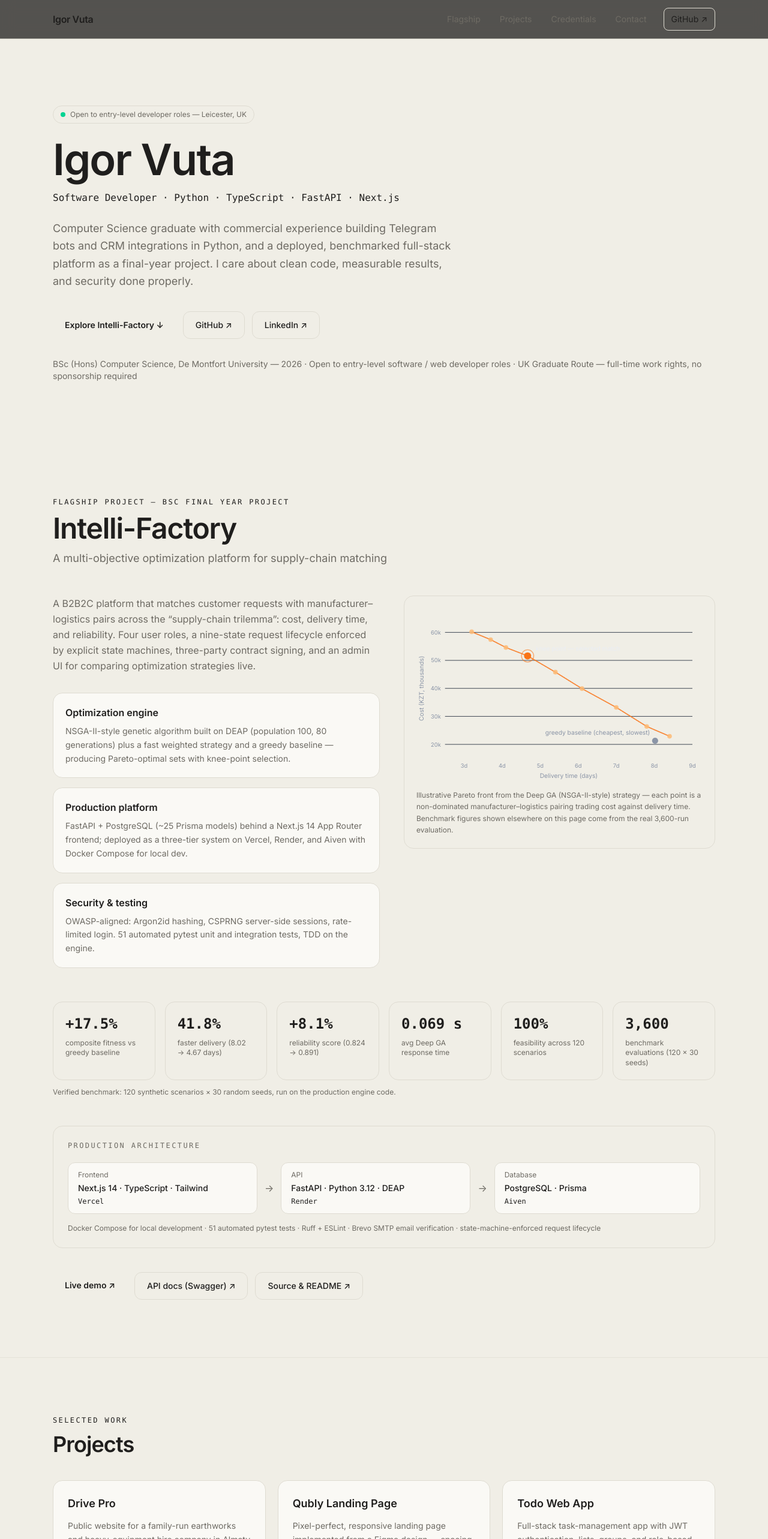
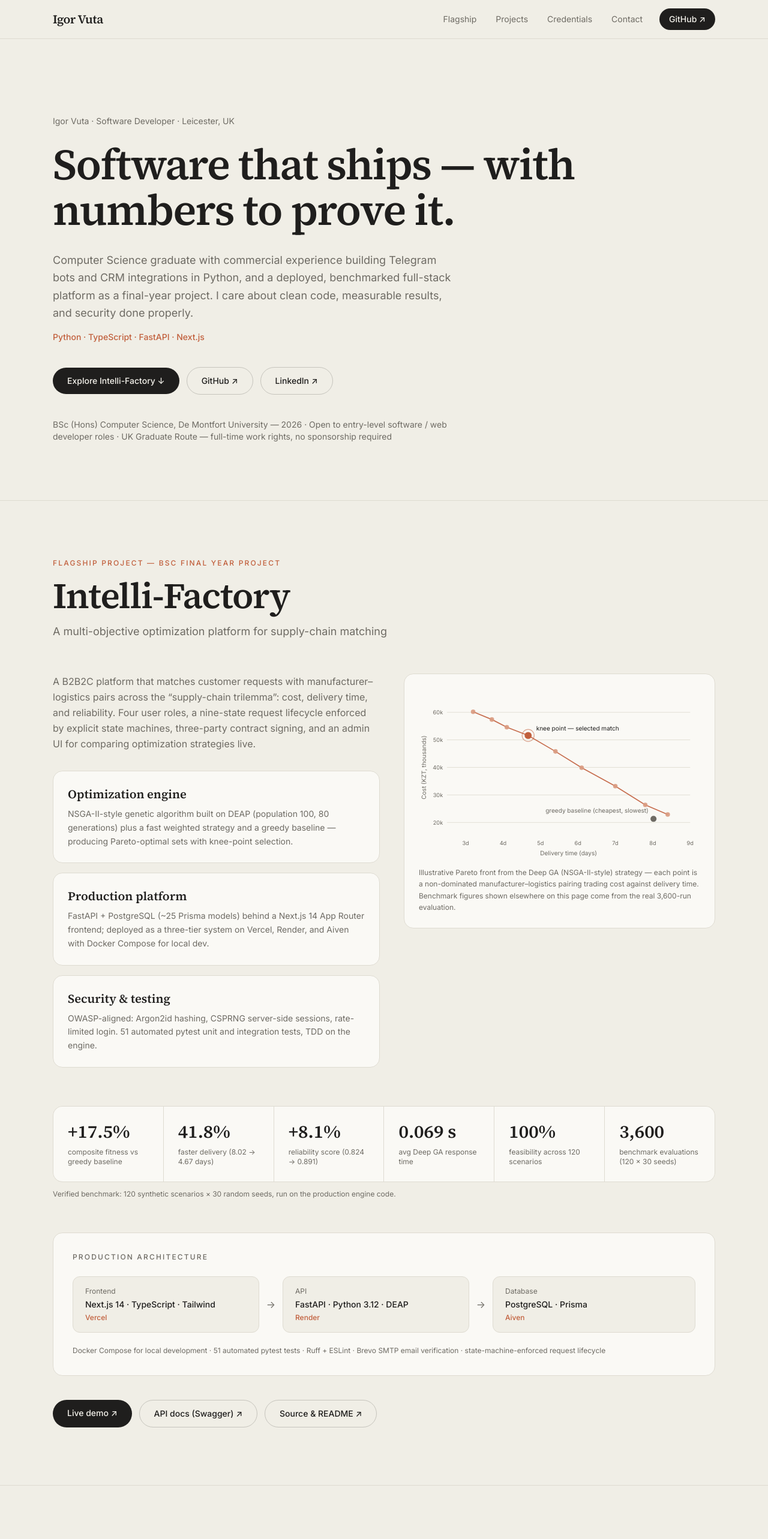
Before and after one commit to igor-vuta/portfolio, a Next.js app: page / in a window 1280 px wide. Shown: the top 2566 px of the page at 60% size. Built offline with nearby package versions, Linux system fonts and the light colour scheme.

Commit message:
feat: restyle all section components for light editorial theme

```diff
--- a/components/Flagship.tsx
+++ b/components/Flagship.tsx
@@ -4,43 +4,44 @@ import { flagship } from "@/lib/profile";
 
 export default function Flagship() {
   return (
-    <section id="flagship" className="mx-auto max-w-6xl scroll-mt-24 px-6 py-24">
+    <section id="flagship" className="border-t border-line">
+      <div className="mx-auto max-w-6xl scroll-mt-24 px-6 py-24">
         <Reveal>
-        <p className="font-mono text-xs uppercase tracking-[0.2em] text-accent">
+          <p className="text-xs font-medium uppercase tracking-[0.18em] text-clay">
             {flagship.eyebrow}
           </p>
-        <h2 className="mt-3 text-3xl font-bold tracking-tight sm:text-5xl">
+          <h2 className="mt-4 font-serif text-4xl font-semibold tracking-tight sm:text-6xl">
             {flagship.name}
           </h2>
-        <p className="mt-3 max-w-3xl text-lg text-fog">{flagship.tagline}</p>
+          <p className="mt-4 max-w-3xl text-lg text-fog">{flagship.tagline}</p>
         </Reveal>
 
-      <div className="mt-12 grid gap-10 lg:grid-cols-[1.05fr_1fr] lg:items-start">
+        <div className="mt-14 grid gap-10 lg:grid-cols-[1.05fr_1fr] lg:items-start">
           <div>
             <Reveal>
               <p className="leading-relaxed text-fog">{flagship.description}</p>
             </Reveal>
             <div className="mt-8 space-y-4">
               {flagship.pillars.map((pillar, i) => (
-              <Reveal key={pillar.title} delay={i * 110}>
-                <div className="rounded-2xl border border-line bg-card p-5 transition hover:border-accent/40">
-                  <h3 className="font-semibold text-amber">{pillar.title}</h3>
+                <Reveal key={pillar.title} delay={i * 100}>
+                  <div className="rounded-2xl border border-line bg-card p-6 transition hover:border-clay/50">
+                    <h3 className="font-serif text-xl font-semibold">{pillar.title}</h3>
                     <p className="mt-2 text-sm leading-relaxed text-fog">{pillar.body}</p>
                   </div>
                 </Reveal>
               ))}
             </div>
           </div>
-        <Reveal delay={150}>
+          <Reveal delay={140}>
             <ParetoChart />
           </Reveal>
         </div>
 
         <Reveal>
-        <div className="mt-14 grid grid-cols-2 gap-4 md:grid-cols-3 lg:grid-cols-6">
+          <div className="mt-16 grid grid-cols-2 gap-px overflow-hidden rounded-2xl border border-line bg-line md:grid-cols-3 lg:grid-cols-6">
             {flagship.metrics.map((m) => (
-            <div key={m.label} className="rounded-2xl border border-line bg-panel p-5">
-              <p className="font-mono text-2xl font-bold text-amber">{m.value}</p>
+              <div key={m.label} className="bg-card p-6">
+                <p className="font-serif text-3xl font-semibold text-ink">{m.value}</p>
                 <p className="mt-2 text-xs leading-snug text-fog">{m.label}</p>
               </div>
             ))}
@@ -49,17 +50,17 @@ export default function Flagship() {
         </Reveal>
 
         <Reveal>
-        <div className="mt-12 rounded-2xl border border-line bg-panel p-6">
-          <p className="font-mono text-xs uppercase tracking-[0.2em] text-fog">
+          <div className="mt-14 rounded-2xl border border-line bg-card p-8">
+            <p className="text-xs font-medium uppercase tracking-[0.18em] text-fog">
               Production architecture
             </p>
-          <div className="mt-5 flex flex-col items-stretch gap-3 md:flex-row md:items-center">
+            <div className="mt-6 flex flex-col items-stretch gap-3 md:flex-row md:items-center">
               {flagship.architecture.map((a, i) => (
                 <div key={a.layer} className="flex flex-1 items-center gap-3">
-                <div className="w-full rounded-xl border border-line bg-card px-4 py-3">
+                  <div className="w-full rounded-xl border border-line bg-oat px-5 py-4">
                     <p className="text-xs text-fog">{a.layer}</p>
                     <p className="mt-1 text-sm font-medium">{a.tech}</p>
-                  <p className="mt-1 font-mono text-xs text-amber">{a.host}</p>
+                    <p className="mt-1 text-xs font-medium text-clay">{a.host}</p>
                   </div>
                   {i < flagship.architecture.length - 1 && (
                     <span className="hidden text-fog md:block" aria-hidden="true">
@@ -69,7 +70,7 @@ export default function Flagship() {
                 </div>
               ))}
             </div>
-          <p className="mt-4 text-xs text-fog">
+            <p className="mt-5 text-xs leading-relaxed text-fog">
               Docker Compose for local development · 51 automated pytest tests · Ruff + ESLint ·
               Brevo SMTP email verification · state-machine-enforced request lifecycle
             </p>
@@ -82,7 +83,7 @@ export default function Flagship() {
               href={flagship.liveUrl}
               target="_blank"
               rel="noreferrer"
-            className="rounded-xl bg-accent px-5 py-3 text-sm font-semibold text-ink transition hover:bg-amber"
+              className="rounded-full bg-ink px-6 py-3 text-sm font-medium text-cream transition hover:bg-clay"
             >
               Live demo ↗
             </a>
@@ -90,7 +91,7 @@ export default function Flagship() {
               href={flagship.apiDocsUrl}
               target="_blank"
               rel="noreferrer"
-            className="rounded-xl border border-line px-5 py-3 text-sm font-medium transition hover:border-accent/60 hover:text-amber"
+              className="rounded-full border border-ink/20 px-6 py-3 text-sm font-medium transition hover:border-clay hover:text-clay"
             >
               API docs (Swagger) ↗
             </a>
@@ -98,12 +99,13 @@ export default function Flagship() {
               href={flagship.repoUrl}
               target="_blank"
               rel="noreferrer"
-            className="rounded-xl border border-line px-5 py-3 text-sm font-medium transition hover:border-accent/60 hover:text-amber"
+              className="rounded-full border border-ink/20 px-6 py-3 text-sm font-medium transition hover:border-clay hover:text-clay"
             >
-            Source & README ↗
+              Source &amp; README ↗
             </a>
           </div>
         </Reveal>
+      </div>
     </section>
   );
 }
--- a/components/Hero.tsx
+++ b/components/Hero.tsx
@@ -3,35 +3,31 @@ import { identity } from "@/lib/profile";
 
 export default function Hero() {
   return (
-    <section id="top" className="hero-glow relative overflow-hidden">
-      <div className="grid-lines pointer-events-none absolute inset-0" aria-hidden="true" />
-      <div className="relative mx-auto max-w-6xl px-6 pb-24 pt-36 sm:pt-44">
+    <section id="top">
+      <div className="mx-auto max-w-6xl px-6 pb-24 pt-40 sm:pt-48">
         <Reveal>
-          <p className="inline-flex items-center gap-2 rounded-full border border-line bg-panel px-3 py-1.5 text-xs text-fog">
-            <span className="h-2 w-2 rounded-full bg-emerald-400" aria-hidden="true" />
-            Open to entry-level developer roles — {identity.location}
+          <p className="text-sm text-fog">
+            {identity.name} · {identity.role} · {identity.location}
           </p>
         </Reveal>
         <Reveal delay={90}>
-          <h1 className="mt-6 text-5xl font-bold tracking-tight sm:text-7xl">
-            {identity.name}
+          <h1 className="mt-6 max-w-4xl font-serif text-5xl font-semibold leading-[1.05] tracking-tight sm:text-7xl">
+            Software that ships — with numbers to prove it.
           </h1>
         </Reveal>
         <Reveal delay={180}>
-          <p className="mt-4 font-mono text-sm text-amber sm:text-base">
-            {identity.role} · {identity.stackLine}
-          </p>
-        </Reveal>
-        <Reveal delay={270}>
-          <p className="mt-6 max-w-2xl text-base leading-relaxed text-fog sm:text-lg">
+          <p className="mt-8 max-w-2xl text-lg leading-relaxed text-fog">
             {identity.summary}
           </p>
         </Reveal>
-        <Reveal delay={360}>
-          <div className="mt-9 flex flex-wrap items-center gap-3">
+        <Reveal delay={260}>
+          <p className="mt-4 text-sm font-medium text-clay">{identity.stackLine}</p>
+        </Reveal>
+        <Reveal delay={340}>
+          <div className="mt-10 flex flex-wrap items-center gap-3">
             <a
               href="#flagship"
-              className="rounded-xl bg-accent px-5 py-3 text-sm font-semibold text-ink transition hover:bg-amber"
+              className="rounded-full bg-ink px-6 py-3 text-sm font-medium text-cream transition hover:bg-clay"
             >
               Explore Intelli-Factory ↓
             </a>
@@ -39,7 +35,7 @@ export default function Hero() {
               href={identity.github}
               target="_blank"
               rel="noreferrer"
-              className="rounded-xl border border-line px-5 py-3 text-sm font-medium transition hover:border-accent/60 hover:text-amber"
+              className="rounded-full border border-ink/20 px-6 py-3 text-sm font-medium transition hover:border-clay hover:text-clay"
             >
               GitHub ↗
             </a>
@@ -47,14 +43,14 @@ export default function Hero() {
               href={identity.linkedin}
               target="_blank"
               rel="noreferrer"
-              className="rounded-xl border border-line px-5 py-3 text-sm font-medium transition hover:border-accent/60 hover:text-amber"
+              className="rounded-full border border-ink/20 px-6 py-3 text-sm font-medium transition hover:border-clay hover:text-clay"
             >
               LinkedIn ↗
             </a>
           </div>
         </Reveal>
-        <Reveal delay={450}>
-          <p className="mt-8 text-sm text-fog">
+        <Reveal delay={420}>
+          <p className="mt-10 max-w-2xl text-sm text-fog">
             {identity.degree} · {identity.availability}
           </p>
         </Reveal>
--- a/components/Nav.tsx
+++ b/components/Nav.tsx
@@ -9,9 +9,9 @@ const links = [
 
 export default function Nav() {
   return (
-    <header className="fixed inset-x-0 top-0 z-50 border-b border-line/60 bg-ink/75 backdrop-blur-md">
+    <header className="fixed inset-x-0 top-0 z-50 border-b border-line bg-oat/90 backdrop-blur-md">
       <nav className="mx-auto flex h-16 max-w-6xl items-center justify-between px-6">
-        <a href="#top" className="font-semibold tracking-tight">
+        <a href="#top" className="font-serif text-xl font-semibold tracking-tight">
           Igor Vuta
         </a>
         <div className="flex items-center gap-1 sm:gap-2">
@@ -19,7 +19,7 @@ export default function Nav() {
             <a
               key={l.href}
               href={l.href}
-              className="hidden rounded-lg px-3 py-2 text-sm text-fog transition hover:text-snow sm:block"
+              className="hidden rounded-full px-3 py-2 text-sm text-fog transition hover:text-ink sm:block"
             >
               {l.label}
             </a>
@@ -28,7 +28,7 @@ export default function Nav() {
             href={identity.github}
             target="_blank"
             rel="noreferrer"
-            className="ml-2 rounded-lg border border-line px-3 py-2 text-sm text-snow transition hover:border-accent/60 hover:text-amber"
+            className="ml-2 rounded-full bg-ink px-4 py-2 text-sm font-medium text-cream transition hover:bg-clay"
           >
             GitHub ↗
           </a>
--- a/components/ParetoChart.tsx
+++ b/components/ParetoChart.tsx
@@ -31,41 +31,41 @@ export default function ParetoChart() {
   const knee = front.find((p) => p.knee)!;
 
   return (
-    <figure className="rounded-2xl border border-line bg-panel p-5">
+    <figure className="rounded-2xl border border-line bg-card p-6">
       <svg viewBox={`0 0 ${W} ${H}`} role="img" aria-label="Pareto front: delivery time versus cost, Deep GA solutions versus greedy baseline" className="w-full">
         {[20, 30, 40, 50, 60].map((c) => (
           <g key={c}>
-            <line x1={PAD.l} y1={y(c)} x2={W - PAD.r} y2={y(c)} stroke="#202a3a" strokeWidth="1" />
-            <text x={PAD.l - 8} y={y(c) + 4} textAnchor="end" fontSize="11" fill="#8b95a7">
+            <line x1={PAD.l} y1={y(c)} x2={W - PAD.r} y2={y(c)} stroke="#dedbd1" strokeWidth="1" />
+            <text x={PAD.l - 8} y={y(c) + 4} textAnchor="end" fontSize="11" fill="#6e6b64">
               {c}k
             </text>
           </g>
         ))}
         {[3, 4, 5, 6, 7, 8, 9].map((t) => (
-          <text key={t} x={x(t)} y={H - PAD.b + 18} textAnchor="middle" fontSize="11" fill="#8b95a7">
+          <text key={t} x={x(t)} y={H - PAD.b + 18} textAnchor="middle" fontSize="11" fill="#6e6b64">
             {t}d
           </text>
         ))}
 
-        <text x={(PAD.l + W - PAD.r) / 2} y={H - 8} textAnchor="middle" fontSize="12" fill="#8b95a7">
+        <text x={(PAD.l + W - PAD.r) / 2} y={H - 8} textAnchor="middle" fontSize="12" fill="#6e6b64">
           Delivery time (days)
         </text>
-        <text x={14} y={(PAD.t + H - PAD.b) / 2} textAnchor="middle" fontSize="12" fill="#8b95a7" transform={`rotate(-90 14 ${(PAD.t + H - PAD.b) / 2})`}>
+        <text x={14} y={(PAD.t + H - PAD.b) / 2} textAnchor="middle" fontSize="12" fill="#6e6b64" transform={`rotate(-90 14 ${(PAD.t + H - PAD.b) / 2})`}>
           Cost (KZT, thousands)
         </text>
 
-        <path d={path} fill="none" stroke="#f97316" strokeWidth="2" strokeDasharray="1 0" opacity="0.85" />
+        <path d={path} fill="none" stroke="#c15f3c" strokeWidth="2" opacity="0.9" />
 
         {front.map((p) => (
-          <circle key={p.t} cx={x(p.t)} cy={y(p.c)} r={p.knee ? 7 : 4.5} fill={p.knee ? "#f97316" : "#fdba74"} opacity={p.knee ? 1 : 0.85} />
+          <circle key={p.t} cx={x(p.t)} cy={y(p.c)} r={p.knee ? 7 : 4.5} fill={p.knee ? "#c15f3c" : "#d99a80"} opacity={p.knee ? 1 : 0.9} />
         ))}
-        <circle cx={x(knee.t)} cy={y(knee.c)} r="12" fill="none" stroke="#f97316" strokeWidth="1.5" opacity="0.6" />
-        <text x={x(knee.t) + 16} y={y(knee.c) - 10} fontSize="12" fill="#e9edf4">
+        <circle cx={x(knee.t)} cy={y(knee.c)} r="12" fill="none" stroke="#c15f3c" strokeWidth="1.5" opacity="0.55" />
+        <text x={x(knee.t) + 16} y={y(knee.c) - 10} fontSize="12" fill="#1f1e1d">
           knee point — selected match
         </text>
 
-        <circle cx={x(greedy.t)} cy={y(greedy.c)} r="6" fill="#8b95a7" />
-        <text x={x(greedy.t) - 10} y={y(greedy.c) - 12} textAnchor="end" fontSize="12" fill="#8b95a7">
+        <circle cx={x(greedy.t)} cy={y(greedy.c)} r="6" fill="#6e6b64" />
+        <text x={x(greedy.t) - 10} y={y(greedy.c) - 12} textAnchor="end" fontSize="12" fill="#6e6b64">
           greedy baseline (cheapest, slowest)
         </text>
       </svg>
--- a/components/Projects.tsx
+++ b/components/Projects.tsx
@@ -3,37 +3,39 @@ import { projects } from "@/lib/profile";
 
 export default function Projects() {
   return (
-    <section id="projects" className="border-t border-line/60 bg-panel/40">
+    <section id="projects" className="border-t border-line">
       <div className="mx-auto max-w-6xl scroll-mt-24 px-6 py-24">
         <Reveal>
-          <p className="font-mono text-xs uppercase tracking-[0.2em] text-accent">
+          <p className="text-xs font-medium uppercase tracking-[0.18em] text-clay">
             Selected work
           </p>
-          <h2 className="mt-3 text-3xl font-bold tracking-tight sm:text-4xl">Projects</h2>
+          <h2 className="mt-4 font-serif text-4xl font-semibold tracking-tight sm:text-5xl">
+            Projects
+          </h2>
         </Reveal>
-        <div className="mt-10 grid gap-5 md:grid-cols-3">
+        <div className="mt-12 grid gap-5 md:grid-cols-2">
           {projects.map((p, i) => (
-            <Reveal key={p.name} delay={i * 110} className="h-full">
-              <article className="flex h-full flex-col rounded-2xl border border-line bg-card p-6 transition hover:border-accent/50">
-                <h3 className="text-lg font-semibold">{p.name}</h3>
+            <Reveal key={p.name} delay={i * 90} className="h-full">
+              <article className="flex h-full flex-col rounded-2xl border border-line bg-card p-7 transition hover:border-clay/50">
+                <h3 className="font-serif text-2xl font-semibold">{p.name}</h3>
                 <p className="mt-3 flex-1 text-sm leading-relaxed text-fog">{p.blurb}</p>
                 <div className="mt-5 flex flex-wrap gap-2">
                   {p.stack.map((s) => (
                     <span
                       key={s}
-                      className="rounded-full border border-line px-2.5 py-1 font-mono text-[11px] text-fog"
+                      className="rounded-full border border-line bg-oat px-3 py-1 text-xs text-fog"
                     >
                       {s}
                     </span>
                   ))}
                 </div>
-                <div className="mt-5 flex gap-4 text-sm font-medium">
+                <div className="mt-6 flex gap-5 text-sm font-medium">
                   {p.liveUrl && (
                     <a
                       href={p.liveUrl}
                       target="_blank"
                       rel="noreferrer"
-                      className="text-amber transition hover:text-accent"
+                      className="text-clay transition hover:underline"
                     >
                       Live ↗
                     </a>
@@ -43,7 +45,7 @@ export default function Projects() {
                       href={p.repoUrl}
                       target="_blank"
                       rel="noreferrer"
-                      className="text-fog transition hover:text-snow"
+                      className="text-fog transition hover:text-ink"
                     >
                       Code ↗
                     </a>
```
Also changed, not shown: components/Credentials.tsx (+23 -21 lines), components/Footer.tsx (+11 -11 lines). Lines whose indentation alone changed are shown as unchanged.
